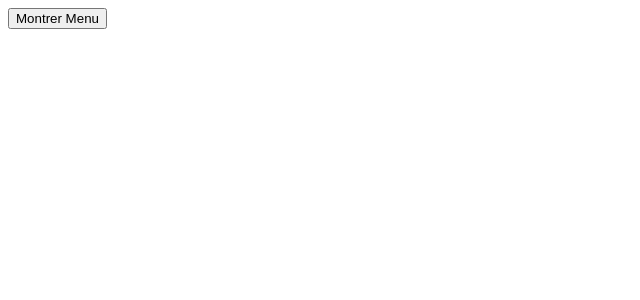
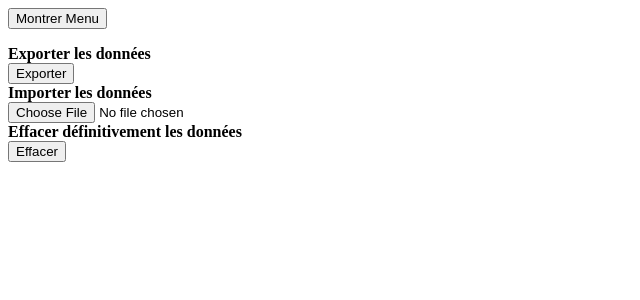
Before and after one commit to info7tik/courgeetpois, an Angular app: page /data-manager in a window 1280 px wide. Before the commit this address led to /. Shown: the top 300 px of the page, without its empty margins (0-640 px from the left). Built offline with nearby package versions, Linux system fonts and the light colour scheme.

Commit message:
template for the data manager component

```diff
--- /dev/null
+++ b/src/app/data-manager/data-manager.component.css
@@ -0,0 +1,3 @@
+.section>div {
+  font-weight: bold;
+}
--- /dev/null
+++ b/src/app/data-manager/data-manager.component.html
@@ -0,0 +1,12 @@
+<div class="section">
+  <div class="title">Exporter les données</div>
+  <button>Exporter</button>
+</div>
+<div class="section">
+  <div class="title">Importer les données</div>
+  <input type="file">
+</div>
+<div class="section">
+  <div class="title">Effacer définitivement les données</div>
+  <button (click)="deleteLocalStorage()">Effacer</button>
+</div>
--- /dev/null
+++ b/src/app/data-manager/data-manager.component.ts
@@ -0,0 +1,16 @@
+import { Component } from '@angular/core';
+import { StorageService } from '../common/storage.service';
+
+@Component({
+  selector: 'app-data-manager',
+  templateUrl: './data-manager.component.html',
+  styleUrl: './data-manager.component.css'
+})
+export class DataManagerComponent {
+
+  constructor(private storageService: StorageService) { }
+
+  deleteLocalStorage() {
+    this.storageService.deleteAllStoredInformation();
+  }
+}
--- a/src/app/menu/menu.component.html
+++ b/src/app/menu/menu.component.html
@@ -1,4 +1,4 @@
-<button (click)="toggleMenu()">{{ showMenu ? 'Cacher' : 'Montrer' }} Menu</button>
+<button style="margin-bottom: 1rem;" (click)="toggleMenu()">{{ showMenu ? 'Cacher' : 'Montrer' }} Menu</button>
 
 <nav [class.show]="showMenu">
   <ul>
@@ -7,7 +7,8 @@
     <hr>
     <li><a routerLink="/crop-editor" (click)="toggleMenu()">Ajout de plantes</a></li>
     <li><a routerLink="/task-editor" (click)="toggleMenu()">Ajout de tâches</a></li>
-    <li><a (click)="deleteLocalStorage()">Tout supprimer</a></li>
+    <hr>
+    <li><a href="/data-manager" (click)="toggleMenu()">Gestion des données locales</a></li>
   </ul>
 </nav>
 <router-outlet></router-outlet>
--- a/src/app/menu/menu.component.ts
+++ b/src/app/menu/menu.component.ts
@@ -1,5 +1,4 @@
 import { Component } from '@angular/core';
-import { StorageService } from '../common/storage.service';
 
 @Component({
   selector: 'app-menu',
@@ -9,12 +8,7 @@ import { StorageService } from '../common/storage.service';
 export class MenuComponent {
   showMenu = false;
 
-  constructor(private storageService: StorageService) { }
   toggleMenu() {
     this.showMenu = !this.showMenu;
   }
-
-  deleteLocalStorage() {
-    this.storageService.deleteAllStoredInformation();
-  }
 }
```
Also changed, not shown: src/app/app.module.ts (+5 -2 lines).
